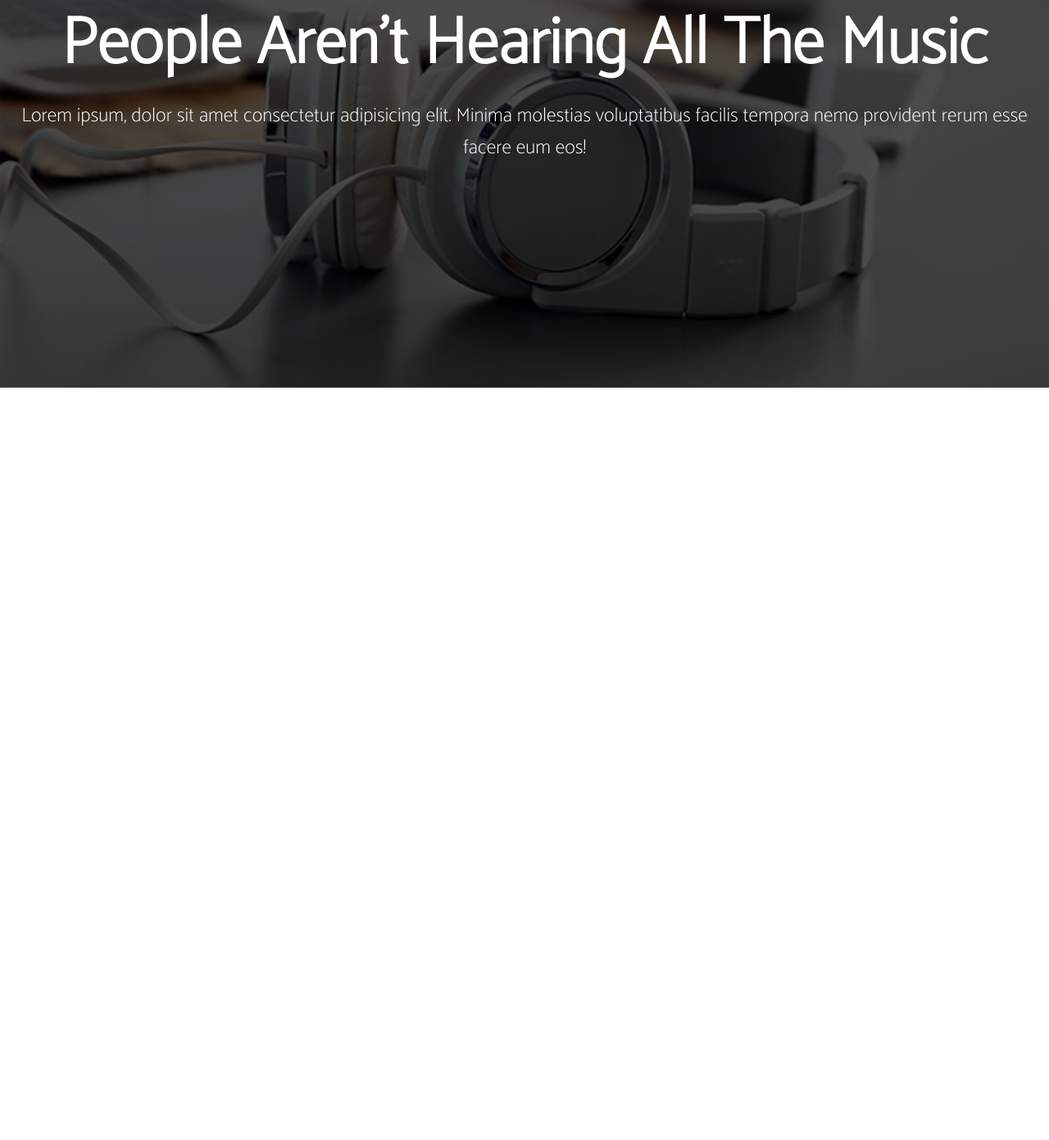
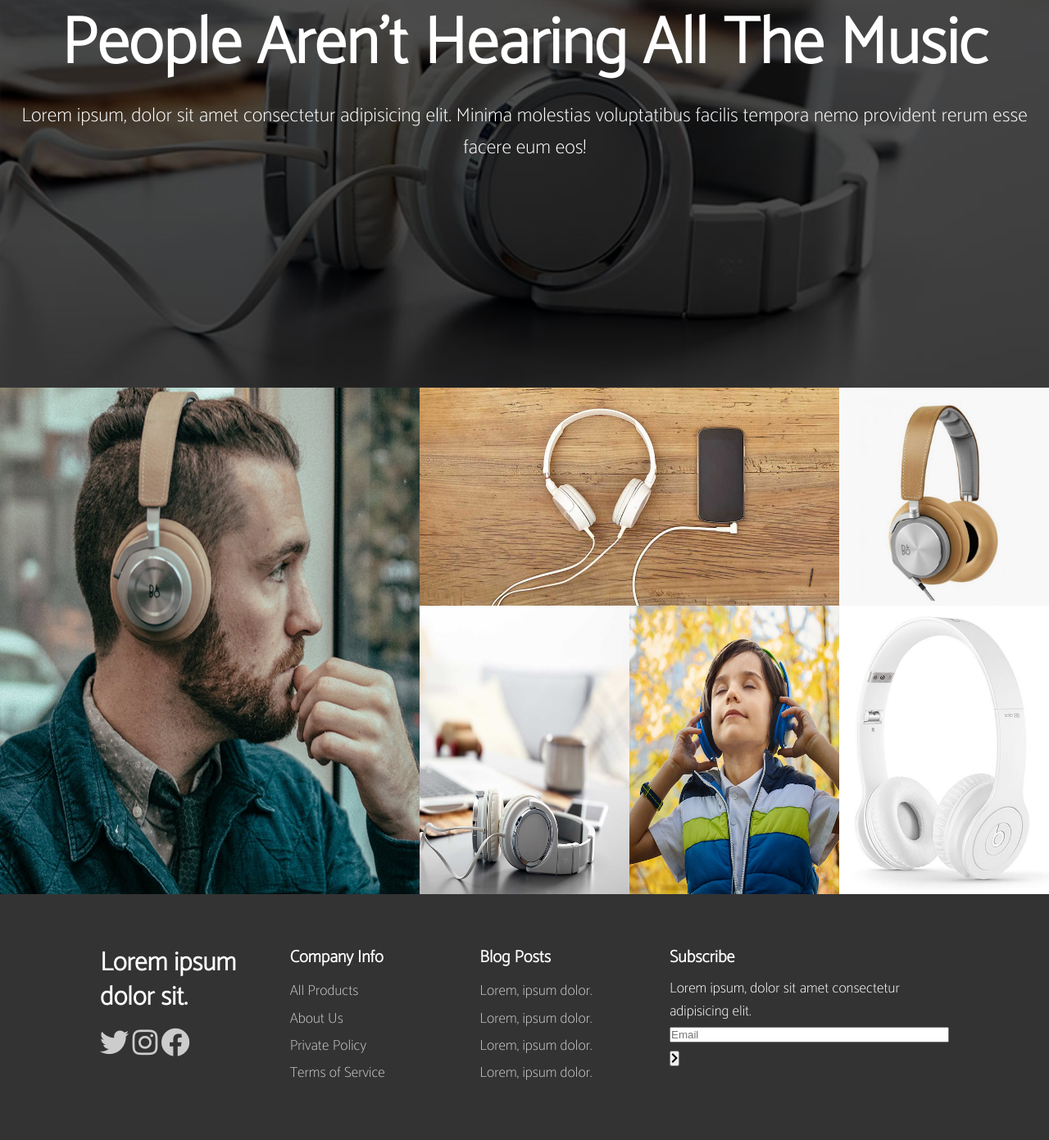
Before and after one commit to timmlaxton/headphones, a plain HTML site: page index.html in a window 1280 px wide. Shown: the part 1102-2493 px from the top of the page at 82% size. Before the commit the page ends 1575 px from the top, so only its background shows below. Drawn offline with nearby package versions, Linux system fonts and the light colour scheme.

Commit message:
added footer

```diff
--- a/css/style.css
+++ b/css/style.css
@@ -128,6 +128,54 @@ img {
   margin-top: 1rem;
 }
 
+/* Gallery*/
+.section-c .gallery {
+  display: grid;
+  grid-template-columns: repeat(5, 1fr);
+}
+
+.section-c .gallery a:first-child {
+  grid-row: 1/3;
+  grid-column: 1/3;
+}
+
+.section-c .gallery a:nth-child(2) {
+  grid-column: 3/5;
+}
+
+.section-c .gallery img,
+.section-c .gallery a {
+  width: 100%;
+  height: 100%;
+}
+
+/*Footer */
+.section-footer {
+  background: var(--primary-color);
+  color: #fff;
+  padding: 4rem 0;
+}
+
+.section-footer .container {
+  display: grid;
+  grid-template-columns: repeat(4, 1fr);
+  grid-gap: 1rem;
+}
+
+.section-footer h2 {
+  font-size: 2rem;
+  margin-bottom: 1rem;
+}
+
+.section-footer h3 {
+  margin-bottom: 0.7rem;
+}
+
+.section-footer a {
+  line-height: 1.9;
+  color: #ccc;
+}
+
 /* UTILITIES */
 
 .btn {
--- a/index.html
+++ b/index.html
@@ -61,6 +61,87 @@
       </div>
     </section>
 
+    <!--Gallery-->
+    <section class="section-c">
+      <div class="gallery">
+        <a href="img/image-2.jpg" class="big"
+          ><img src="img/image-2.jpg" alt=""
+        /></a>
+        <a href="img/image-3.jpg" class="big"
+          ><img src="img/image-3.jpg" alt=""
+        /></a>
+        <a href="img/image-4.jpg" class="big"
+          ><img src="img/image-4.jpg" alt=""
+        /></a>
+        <a href="img/image-5.jpg" class="big"
+          ><img src="img/image-5.jpg" alt=""
+        /></a>
+        <a href="img/image-6.jpg" class="big"
+          ><img src="img/image-6.jpg" alt=""
+        /></a>
+
+        <a href="img/headphones.jpg" class="big"
+          ><img src="img/headphones.jpg" alt=""
+        /></a>
+      </div>
+    </section>
+
+    <!--Footer-->
+    <footer class="section-footer">
+      <div class="container">
+        <div>
+          <h2>Lorem ipsum dolor sit.</h2>
+          <a href="http://twitter.com"> <i class="fab fa-twitter fa-2x"></i></a>
+          <a href="http://instagram.com">
+            <i class="fab fa-instagram fa-2x"></i
+          ></a>
+
+          <a href="http://facebook.com">
+            <i class="fab fa-facebook fa-2x"></i
+          ></a>
+        </div>
+        <div>
+          <h3>Company Info</h3>
+          <ul>
+            <li><a href="#">All Products</a></li>
+            <li><a href="#">About Us</a></li>
+            <li><a href="#">Private Policy</a></li>
+            <li><a href="#">Terms of Service</a></li>
+          </ul>
+        </div>
+        <div>
+          <h3>Blog Posts</h3>
+          <ul>
+            <li><a href="#">Lorem, ipsum dolor.</a></li>
+            <li><a href="#">Lorem, ipsum dolor.</a></li>
+            <li><a href="#">Lorem, ipsum dolor.</a></li>
+            <li><a href="#">Lorem, ipsum dolor.</a></li>
+          </ul>
+        </div>
+        <div>
+          <h3>Subscribe</h3>
+          <p>Lorem ipsum, dolor sit amet consectetur adipisicing elit.</p>
+          <form name="email-form" method="POST" data-netlify="true">
+            <div class="email-form">
+              <span class="form-control-wrap">
+                <input
+                  type="email"
+                  name="email"
+                  id="email"
+                  size="40"
+                  clas="form-control"
+                  placeholder="Email"
+                />
+              </span>
+              <button type="submit" class="form-control submit">
+                <i class="fas fa-chevron-right"></i>
+              </button>
+            </div>
+          </form>
+        </div>
+      </div>
+    </footer>
+
     <script src="https://ajax.googleapis.com/ajax/libs/jquery/2.2.4/jquery.min.js"></script>
     <script src="js/simple-lightbox.min.js"></script>
     <script>
```
